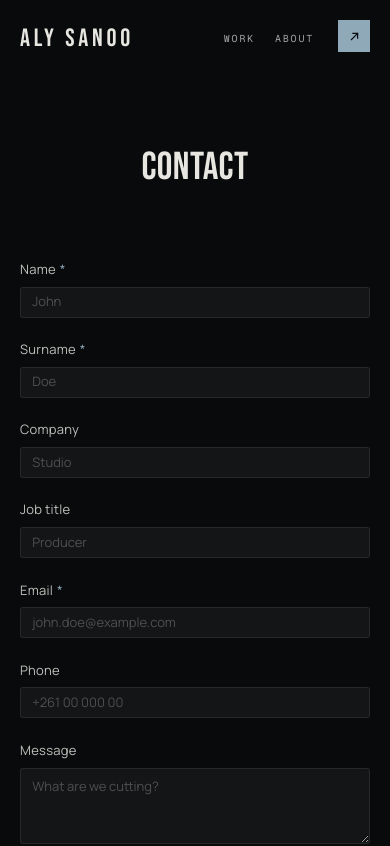
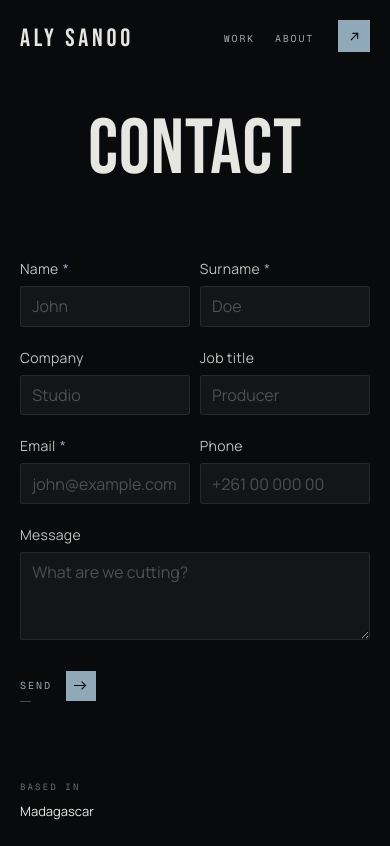
Before and after one commit to AmigosKazz/alysano, a Next.js app: page /contact in a window 390 px wide. Shown: the top 846 px of the page. Built offline with nearby package versions, Linux system fonts and the light colour scheme.

Commit message:
refactor ContactForm: update email placeholder and enhance form layout for better responsiveness

```diff
--- a/app/globals.css
+++ b/app/globals.css
@@ -1904,9 +1904,23 @@ html.has-cursor video {
 }
 
 /* ---- Form ---- */
+/* Two to a row at every width, phones included — stacking them would turn the
+   form into a column of six wells and push the send button off the screen. */
 .form-grid {
   display: grid;
-  gap: 1.4rem 1rem;
+  grid-template-columns: repeat(2, minmax(0, 1fr));
+  gap: 1.25rem 0.7rem;
+}
+
+.field-wide {
+  grid-column: 1 / -1;
+}
+
+/* Narrower than this and two fields stop taking a readable placeholder. */
+@media (max-width: 359px) {
+  .form-grid {
+    grid-template-columns: minmax(0, 1fr);
+  }
 }
 
 .field {
@@ -2007,13 +2021,40 @@ html.has-cursor video {
   color: var(--steel-blue);
 }
 
+/* On a phone the fields carry 16px: any smaller and iOS zooms the whole page in
+   the moment one takes focus. The desktop scale picks up again past this. */
+@media (max-width: 759px) {
+  .contact-page {
+    padding-top: 14svh;
+  }
+
+  /* The word has to hold the top of a phone screen the way it holds the top of a
+     window — at the desktop size it would read as a caption. */
+  .contact-page-title {
+    font-size: 20vw;
+  }
+
+  .field-label {
+    font-size: 14px;
+  }
+
+  .field-input {
+    padding: 0.45rem 0.7rem;
+    font-size: 16px;
+  }
+
+  .form-grid {
+    gap: 1.25rem 0.6rem;
+  }
+
+  .contact-page-body {
+    gap: 5rem;
+  }
+}
+
 @media (min-width: 760px) {
   .form-grid {
-    grid-template-columns: repeat(2, minmax(0, 1fr));
-  }
-
-  .field-wide {
-    grid-column: 1 / -1;
+    gap: 1.4rem 1rem;
   }
 }
 
--- a/components/contact/ContactForm.tsx
+++ b/components/contact/ContactForm.tsx
@@ -29,7 +29,7 @@ const FIELDS: Field[] = [
   {
     name: "email",
     label: "Email",
-    placeholder: "john.doe@example.com",
+    placeholder: "john@example.com",
     type: "email",
     required: true,
     autoComplete: "email",
```
